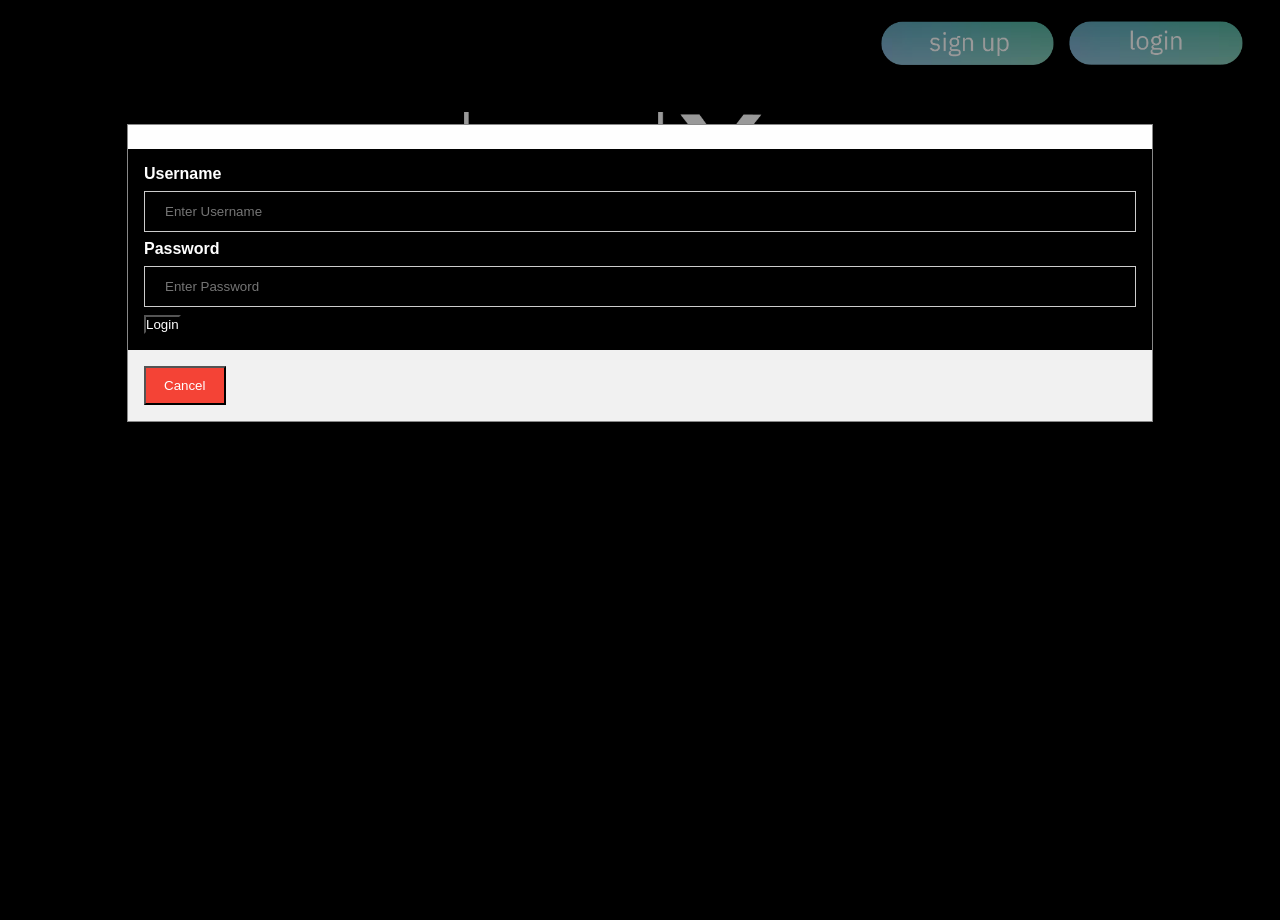
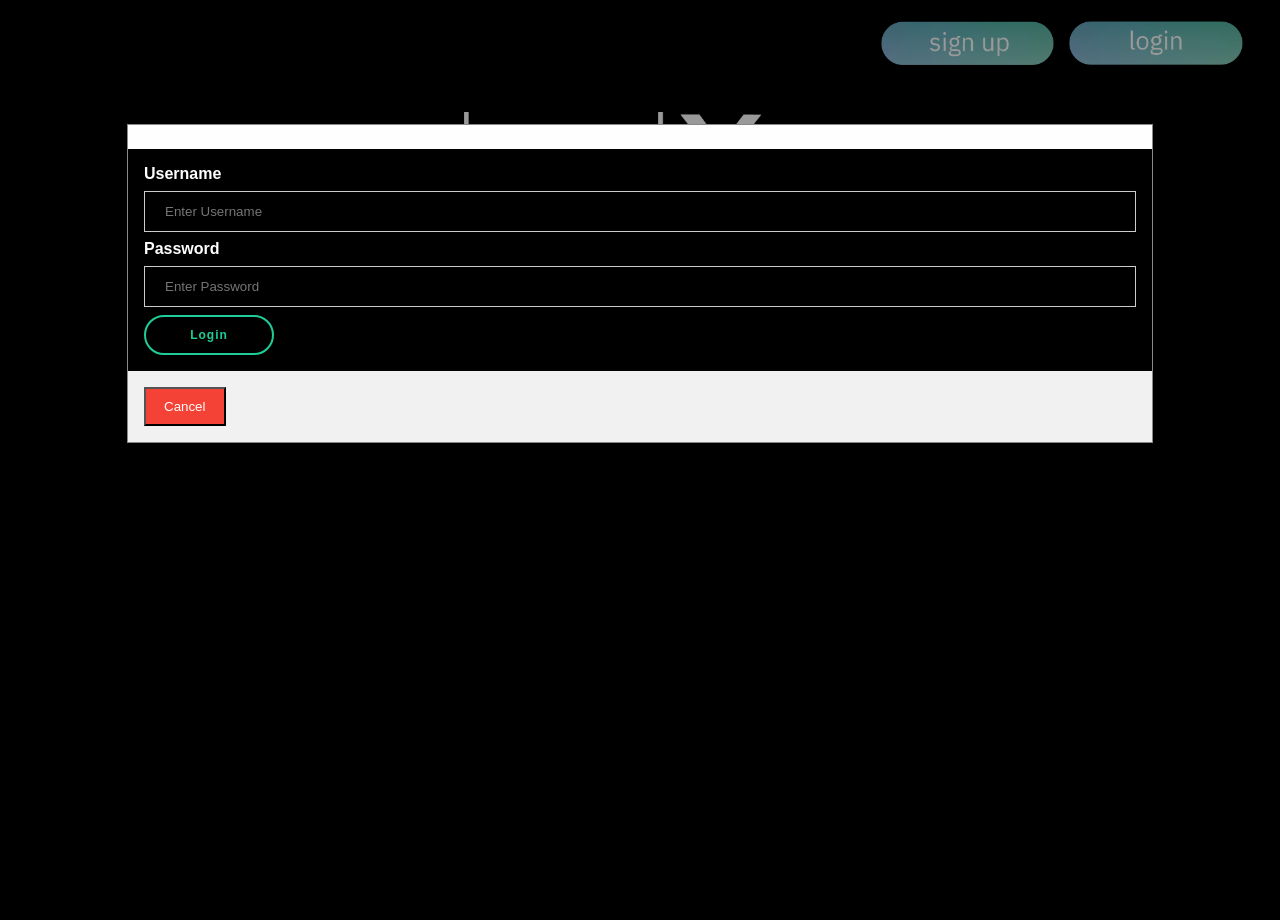
Before and after one commit to rxt3820/basixProject, a PHP site: page /header.html in a window 1280 px wide, after a click that opens the changed part. Run offline with PHP 8.4, Linux system fonts and the light colour scheme; a stand-in replaces the project's code that opens the database connection.

Commit message:
Made the  login button pretty

```diff
--- a/basixModular/header.html
+++ b/basixModular/header.html
@@ -9,6 +9,27 @@
 
 </head>
 <script>
+
+
+
+    $(function() {
+  $( "#button" ).click(function() {
+    $( "#button" ).addClass( "onclic", 250, validate);
+  });
+
+  function validate() {
+    setTimeout(function() {
+      $( "#button" ).removeClass( "onclic" );
+      $( "#button" ).addClass( "validate", 450, callback );
+    }, 2250 );
+  }
+    function callback() {
+      setTimeout(function() {
+        $( "#button" ).removeClass( "validate" );
+      }, 1250 );
+    }
+  });
+
             window.onscroll = function() {
                 myFunction()
             };
@@ -69,7 +90,11 @@
                 <label for="psw"><b>Password</b></label>
                 <input type="password" placeholder="Enter Password" name="psw" required>
 
-                <button type="submit">Login</button>
+<!--                <div class="container01">-->
+  <button type="submit" class ="ew" id="button"></button>
+<!--</div>-->
+
+<!--                <button type="submit">Login</button>-->
 
             </div>
 
--- a/basixModular/style.css
+++ b/basixModular/style.css
@@ -4,6 +4,100 @@
     background-color: black;
     font-family: 'IPM Plex Sans', sans-serif;
     color: white;
+}
+
+
+
+
+/*
+
+.container01 {
+  position: absolute;
+  top: 50%;
+  left: 50%;
+  margin-left: -65px;
+  margin-top: -20px;
+  width: 130px;
+  height: 40px;
+  text-align: center;
+}
+*/
+
+.ew {
+
+  outline: none;
+  height: 40px;
+  text-align: center;
+  width: 130px;
+  border-radius: 40px;
+  background: #000;
+  border: 2px solid #1ECD97;
+  color: #1ECD97;
+  letter-spacing: 1px;
+  text-shadow: 0;
+  font-size: 12px;
+  font-weight: bold;
+  cursor: pointer;
+  transition: all 0.25s ease;
+}
+.ew:hover {
+  color: white;
+  background: #1ECD97;
+}
+.ew:active {
+  letter-spacing: 2px;
+}
+.ew:after {
+  content: "Login";
+}
+
+.onclic {
+  width: 40px;
+  border-color: #bbbbbb;
+  border-width: 3px;
+  font-size: 0;
+  border-left-color: #1ECD97;
+  -webkit-animation: rotating 2s 0.25s linear infinite;
+          animation: rotating 2s 0.25s linear infinite;
+}
+.onclic:after {
+  content: "";
+}
+.onclic:hover {
+  color: #1ECD97;
+  background: white;
+}
+
+.validate {
+  font-size: 13px;
+  color: white;
+  background: #1ECD97;
+}
+.validate:after {
+  font-family: 'FontAwesome';
+  content: "\f00c";
+}
+
+@-webkit-keyframes rotating {
+  from {
+    -webkit-transform: rotate(0deg);
+            transform: rotate(0deg);
+  }
+  to {
+    -webkit-transform: rotate(360deg);
+            transform: rotate(360deg);
+  }
+}
+
+@keyframes rotating {
+  from {
+    -webkit-transform: rotate(0deg);
+            transform: rotate(0deg);
+  }
+  to {
+    -webkit-transform: rotate(360deg);
+            transform: rotate(360deg);
+  }
 }
 
 #signupPic,
```
